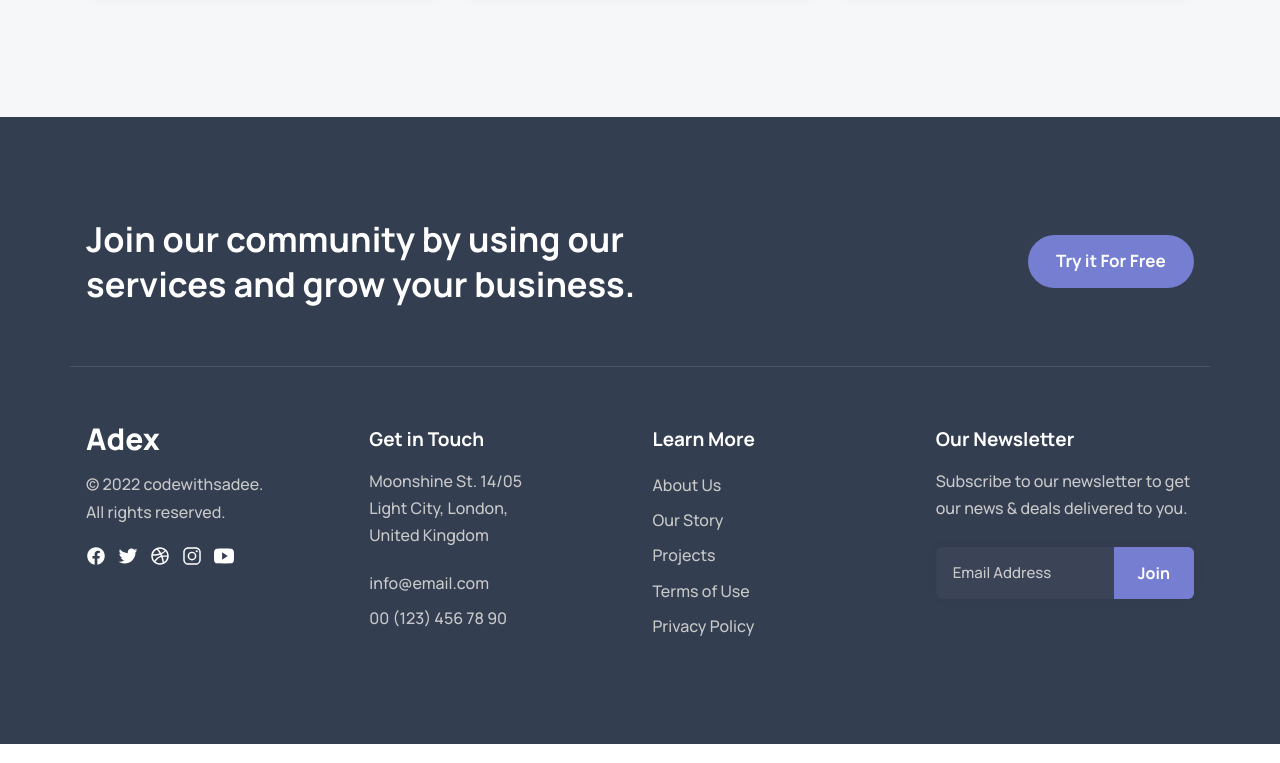
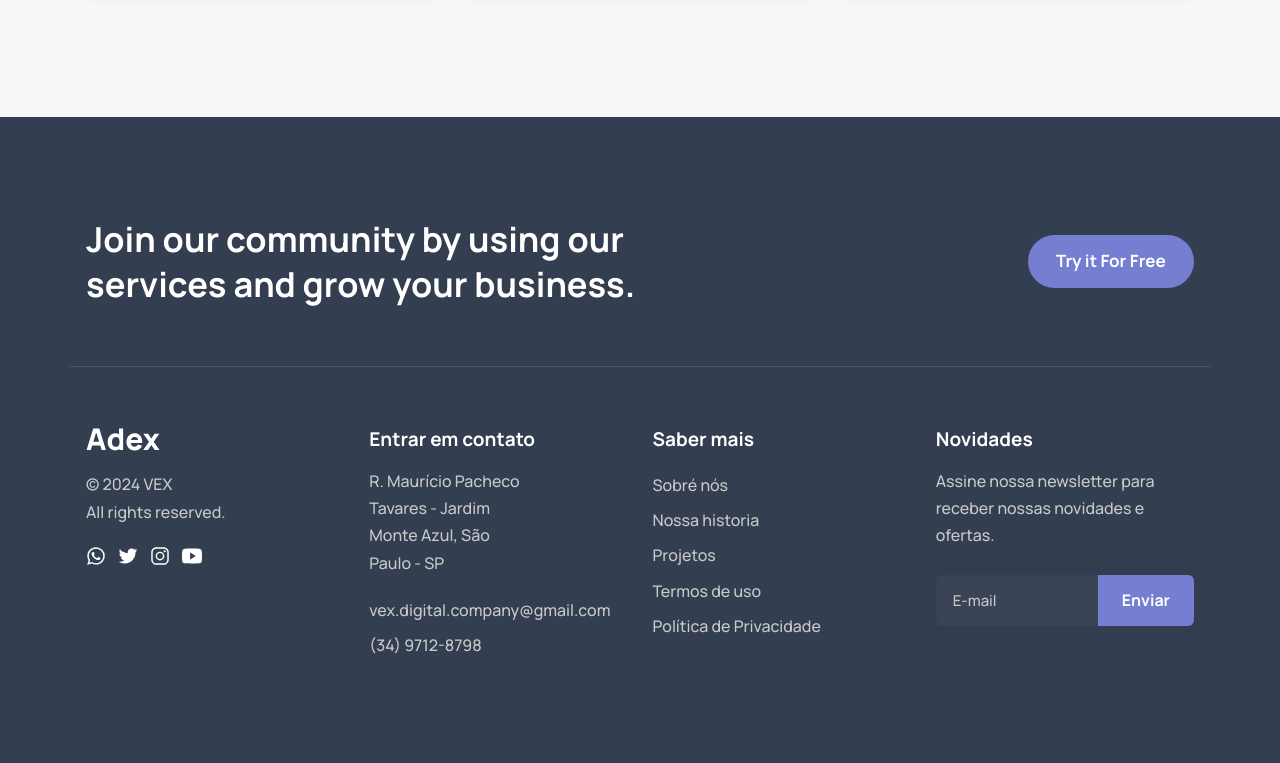
Before and after one commit to IsaacJunior66/VEX, a plain HTML site: page index.html in a window 1280 px wide. Shown: the part 3751-4514 px from the top of the page. Drawn offline with nearby package versions, Linux system fonts and the light colour scheme.

Commit message:
footer update

```diff
--- a/assets/css/style.css
+++ b/assets/css/style.css
@@ -181,7 +181,10 @@ body.nav-active { overflow: hidden; }
 
 .social-link:is(:hover, :focus-visible) { transform: translateY(-3px); }
 
-.section { padding-block: var(--section-padding); }
+.section { padding-block: var(--section-padding);
+  /* height: 100vh; */
+
+}
 
 .has-bg-image {
   background-repeat: no-repeat;
--- a/index.html
+++ b/index.html
@@ -767,26 +767,20 @@
         </a>
 
         <p class="footer-text">
-          &copy; 2022 codewithsadee. <br> All rights reserved.
+          &copy; 2024 VEX <br> All rights reserved.
         </p>
 
         <ul class="social-list">
 
           <li>
             <a href="#" class="social-link">
-              <ion-icon name="logo-facebook"></ion-icon>
+              <ion-icon name="logo-whatsapp"></ion-icon>
             </a>
           </li>
 
           <li>
             <a href="#" class="social-link">
               <ion-icon name="logo-twitter"></ion-icon>
-            </a>
-          </li>
-
-          <li>
-            <a href="#" class="social-link">
-              <ion-icon name="logo-dribbble"></ion-icon>
             </a>
           </li>
 
@@ -809,21 +803,22 @@
       <ul class="footer-list">
 
         <li>
-          <p class="h4 footer-list-title">Get in Touch</p>
+          <p class="h4 footer-list-title">Entrar em contato</p>
         </li>
 
         <li>
           <address class="footer-text">
-            Moonshine St. 14/05 Light City, London, United Kingdom
+            R. Maurício Pacheco Tavares - Jardim Monte Azul, São Paulo - SP
           </address>
         </li>
 
         <li>
-          <a href="mailto:info@email.com" class="footer-link">info@email.com</a>
+          <a href="exemplo@gmail.com" class="footer-link">vex.digital.company@gmail.com
+          </a>
         </li>
 
         <li>
-          <a href="tel:001234567890" class="footer-link">00 (123) 456 78 90</a>
+          <a href="tel:001234567890" class="footer-link">(34) 9712-8798</a>
         </li>
 
       </ul>
@@ -831,43 +826,44 @@
       <ul class="footer-list">
 
         <li>
-          <p class="h4 footer-list-title">Learn More</p>
+          <p class="h4 footer-list-title">Saber mais</p>
         </li>
 
         <li>
-          <a href="#" class="footer-link">About Us</a>
+          <a href="#" class="footer-link">Sobré nós</a>
         </li>
 
         <li>
-          <a href="#" class="footer-link">Our Story</a>
+          <a href="#" class="footer-link">Nossa historia</a>
         </li>
 
         <li>
-          <a href="#" class="footer-link">Projects</a>
+          <a href="#" class="footer-link">Projetos</a>
         </li>
 
         <li>
-          <a href="#" class="footer-link">Terms of Use</a>
+          <a href="#" class="footer-link">Termos de uso</a>
         </li>
 
         <li>
-          <a href="#" class="footer-link">Privacy Policy</a>
+          <a href="#" class="footer-link">Política de Privacidade</a>
         </li>
 
       </ul>
 
       <div class="footer-list">
 
-        <p class="h4 footer-list-title">Our Newsletter</p>
+        <p class="h4 footer-list-title">Novidades</p>
 
         <p class="footer-text">
-          Subscribe to our newsletter to get our news & deals delivered to you.
+          Assine nossa newsletter para receber nossas novidades e ofertas.
+
         </p>
 
         <form action="" class="input-wrapper">
-          <input type="email" name="email_address" placeholder="Email Address" required class="input-field">
+          <input type="email" name="email_address" placeholder="E-mail" required class="input-field">
 
-          <button type="submit" class="submit-btn">Join</button>
+          <button type="submit" class="submit-btn">Enviar</button>
         </form>
 
       </div>
```
